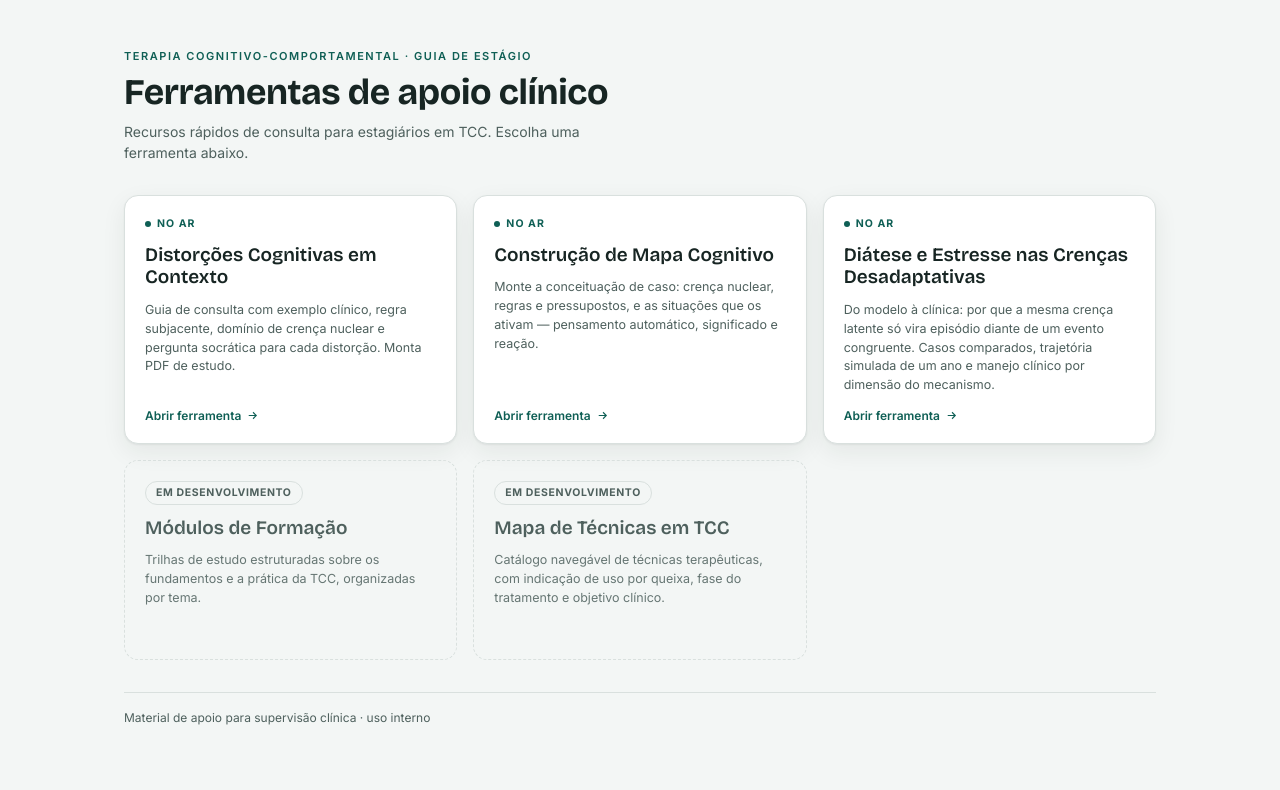
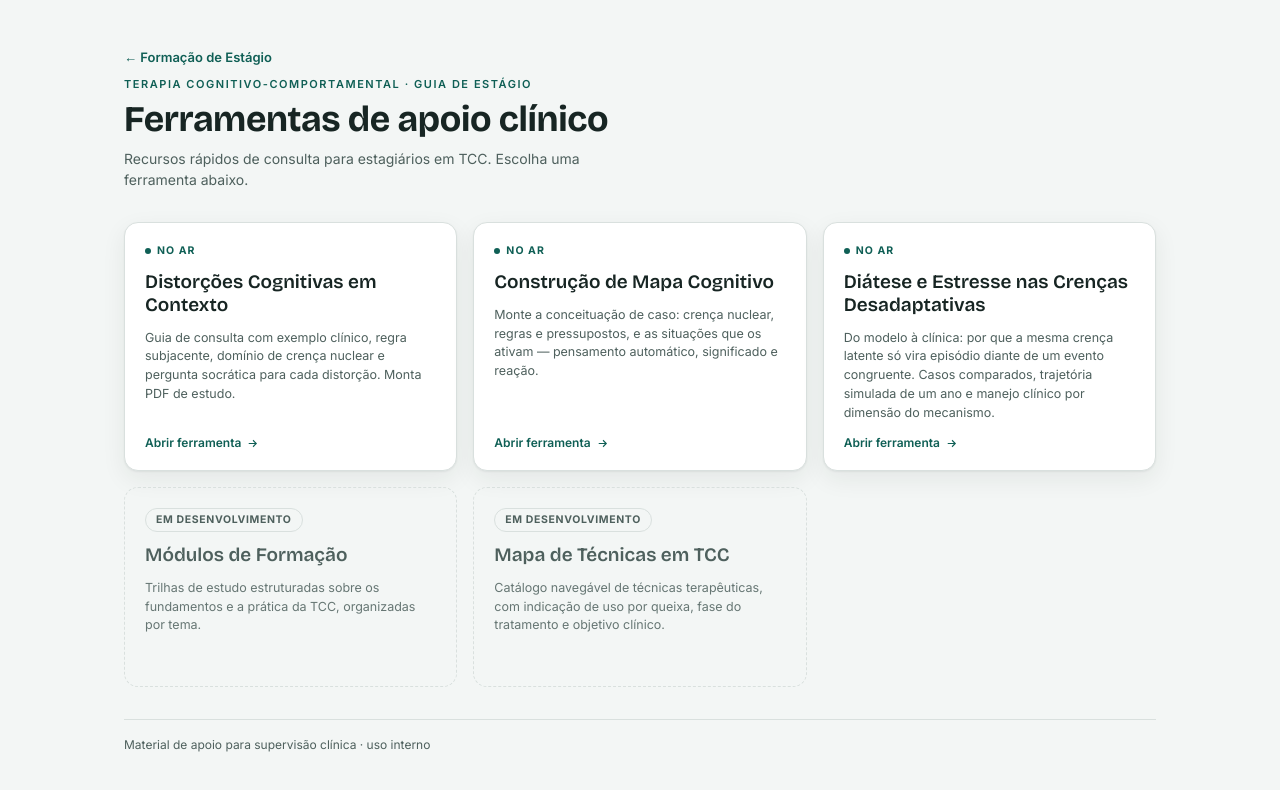
Before and after one commit to gabrielfortes-xdglab/tcc-cognitivo-comportamental, a plain HTML site: page index.html in a window 1280 px wide. Drawn offline with nearby package versions, Linux system fonts and the light colour scheme.

Commit message:
Landing: link de volta para a página Formação de Estágio
Co-Authored-By: Claude Fable 5.2 <noreply@anthropic.com>

```diff
--- a/index.html
+++ b/index.html
@@ -47,6 +47,8 @@ header.top{
   display:flex;flex-direction:column;gap:8px;
   max-width:62ch;
 }
+.voltar{font-size:13px;font-weight:600;color:var(--teal);text-decoration:none;align-self:flex-start}
+.voltar:hover{text-decoration:underline}
 .eyebrow{
   font-size:11px;letter-spacing:.14em;text-transform:uppercase;
   color:var(--teal);font-weight:600;
@@ -129,6 +131,7 @@ footer.note{
 
 <div class="app">
   <header class="top">
+    <a class="voltar" href="../formacao-estagio/">← Formação de Estágio</a>
     <div class="eyebrow">Terapia Cognitivo-Comportamental · Guia de estágio</div>
     <h1>Ferramentas de apoio clínico</h1>
     <p class="subtitle">Recursos rápidos de consulta para estagiários em TCC. Escolha uma ferramenta abaixo.</p>
```
